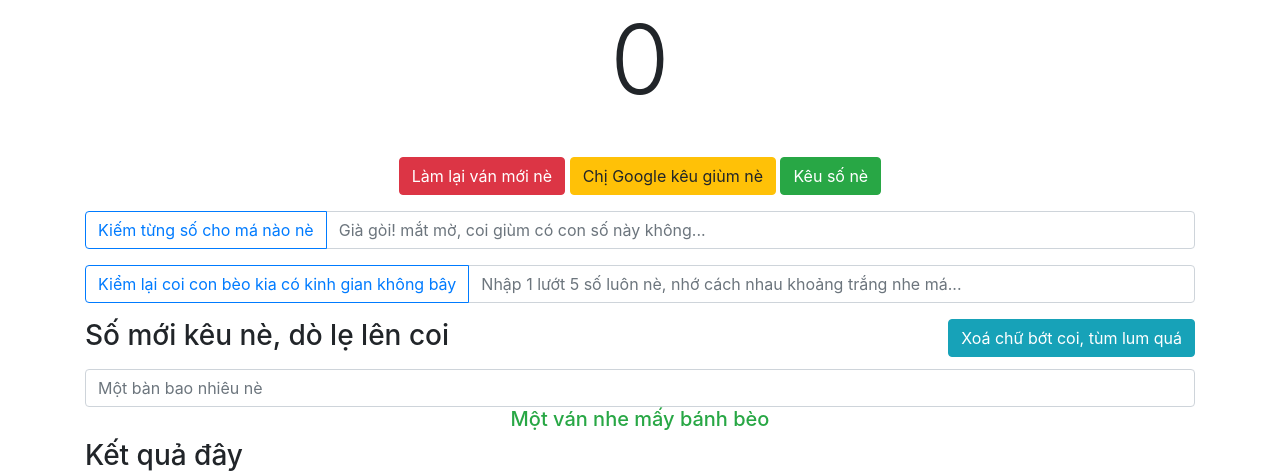
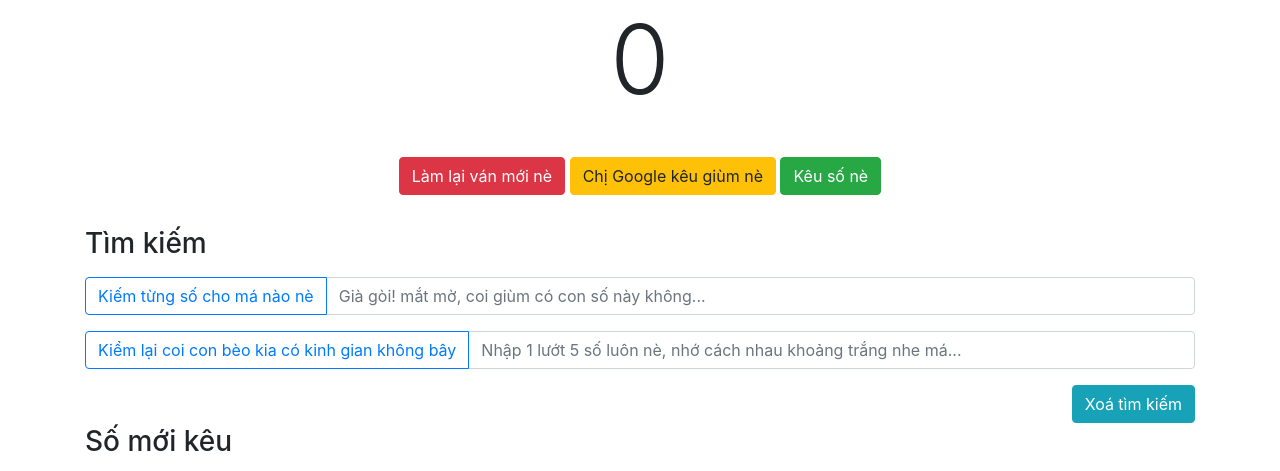
Before and after one commit to ThoaDuong/loto, a plain HTML site: page index.html in a window 1280 px wide. Shown: the part 294-765 px from the top of the page. Drawn offline with nearby package versions, Linux system fonts and the light colour scheme.

Commit message:
Fix calc result

```diff
--- a/index.html
+++ b/index.html
@@ -37,7 +37,8 @@
                         </div>
                     </div>
 
-                    <div class="input-group mb-3">
+                    <h3 class="my-3">Tìm kiếm</h3>
+                    <div class="input-group mb-3 mt-3">
                         <div class="input-group-prepend">
                             <button v-on:click="onSearchNumber" class="btn btn-outline-primary" type="button">Kiếm từng số cho má nào nè</button>
                         </div>
@@ -52,9 +53,9 @@
                         <input v-model="checkNumber" v-on:keyup.13="onCheckNumber" type="text" class="form-control" placeholder="Nhập 1 lướt 5 số luôn nè, nhớ cách nhau khoảng trắng nhe má...">
                     </div>
                     <span class="text-danger"> {{resultCheck}} </span>
-                    <button class="btn btn-info float-right" v-on:click="onClearSearch()">Xoá chữ bớt coi, tùm lum quá</button>
-
-                    <h3 class="my-3">Số mới kêu nè, dò lẹ lên coi</h3>
+                    <button class="btn btn-info float-right" v-on:click="onClearSearch()">Xoá tìm kiếm</button>
+                    <br>
+                    <h3 class="my-3">Số mới kêu</h3>
                     <ul class="list-group list-group-horizontal d-flex flex-wrap">
                         <li class="list-group-item m-2" v-for="item in listNumber">
                             <span class="badge badge-pill badge-info py-2 px-3">{{item.number}}</span>
@@ -62,7 +63,7 @@
                     </ul>
                     <input v-model="price" type="number" class="form-control" placeholder="Một bàn bao nhiêu nè"/>
                     <h5 class="text-success text-center">Một ván {{price}} nhe mấy bánh bèo</h5>
-                    <h3>Kết quả đây</h3>
+                    <h3 class="my-3">Kết quả đây</h3>
                     <input v-model="userName" v-on:keyup.13="onAddUser" type="text" class="form-control" placeholder="Nhập tên người chơi đi tui tính kết quả cho"/>
                     <table class="table">
                         <thead>
@@ -142,7 +143,6 @@
                     else{
                         this.resultCheck = "Xu cà na nha, con "+ listNumberError.toString() +" chưa kêu nha, lêu lêu kinh hụt";
                     }
-
                 },
                 onClearSearch: function(){
                     this.searchNumber = null;
@@ -171,14 +171,18 @@
                 },
                 onCalculator: function (){
                     var numberUserWin = 0;
+                    var numberUserPause = 0;
                     this.listUsers.forEach(user => {
                         if(user.isWin){
                             numberUserWin++;
                         }
+                        if(user.isPause){
+                            numberUserPause++;
+                        }
                     })
                     this.listUsers.forEach(user => {
                         if(user.isWin){
-                            user.money += Math.floor(this.listUsers.length - 1) * this.price / numberUserWin;
+                            user.money += Math.floor(this.listUsers.length - 1 - numberUserPause) * this.price / numberUserWin;
                             user.isWin = false;
                         }else{
                             if(!user.isPause){
```
